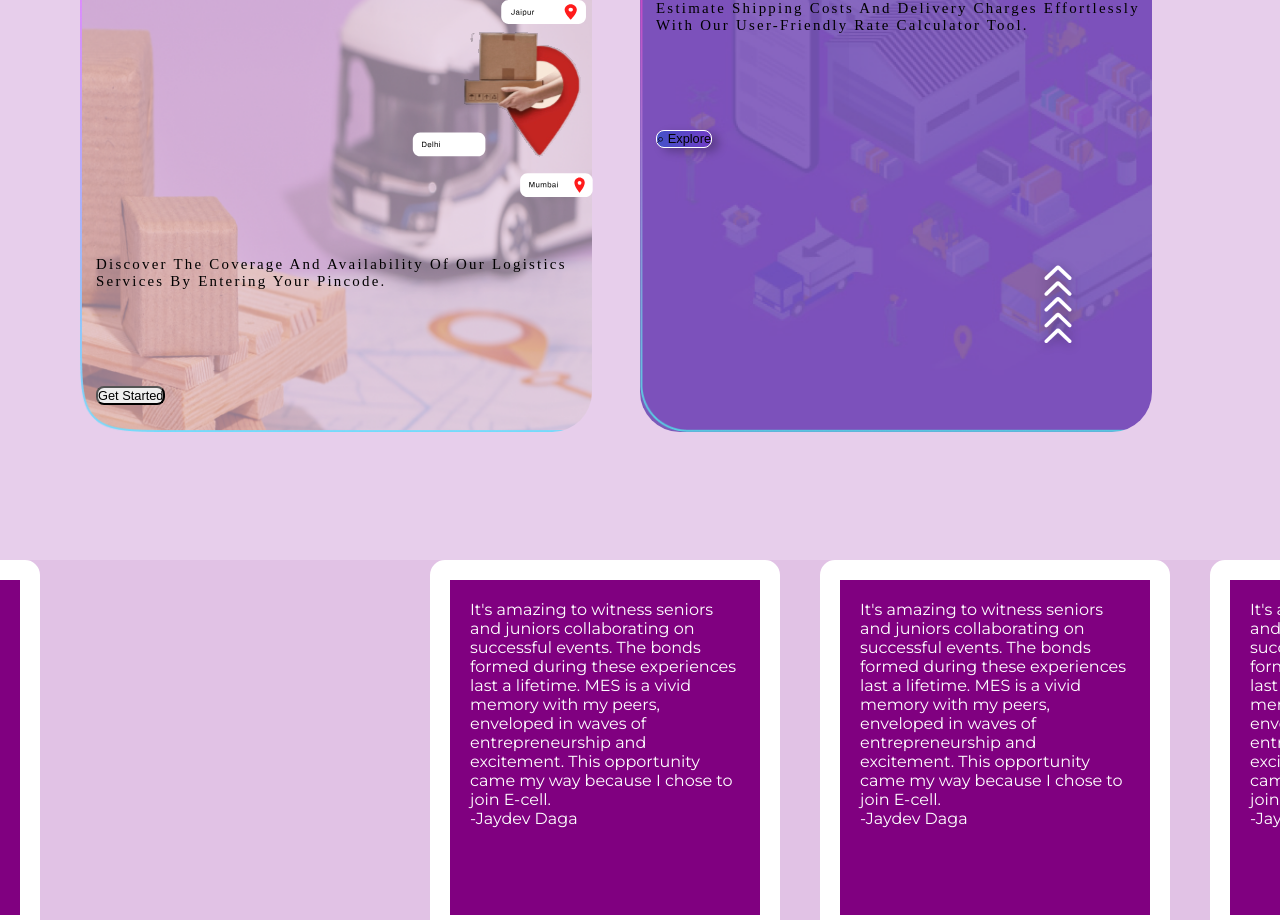
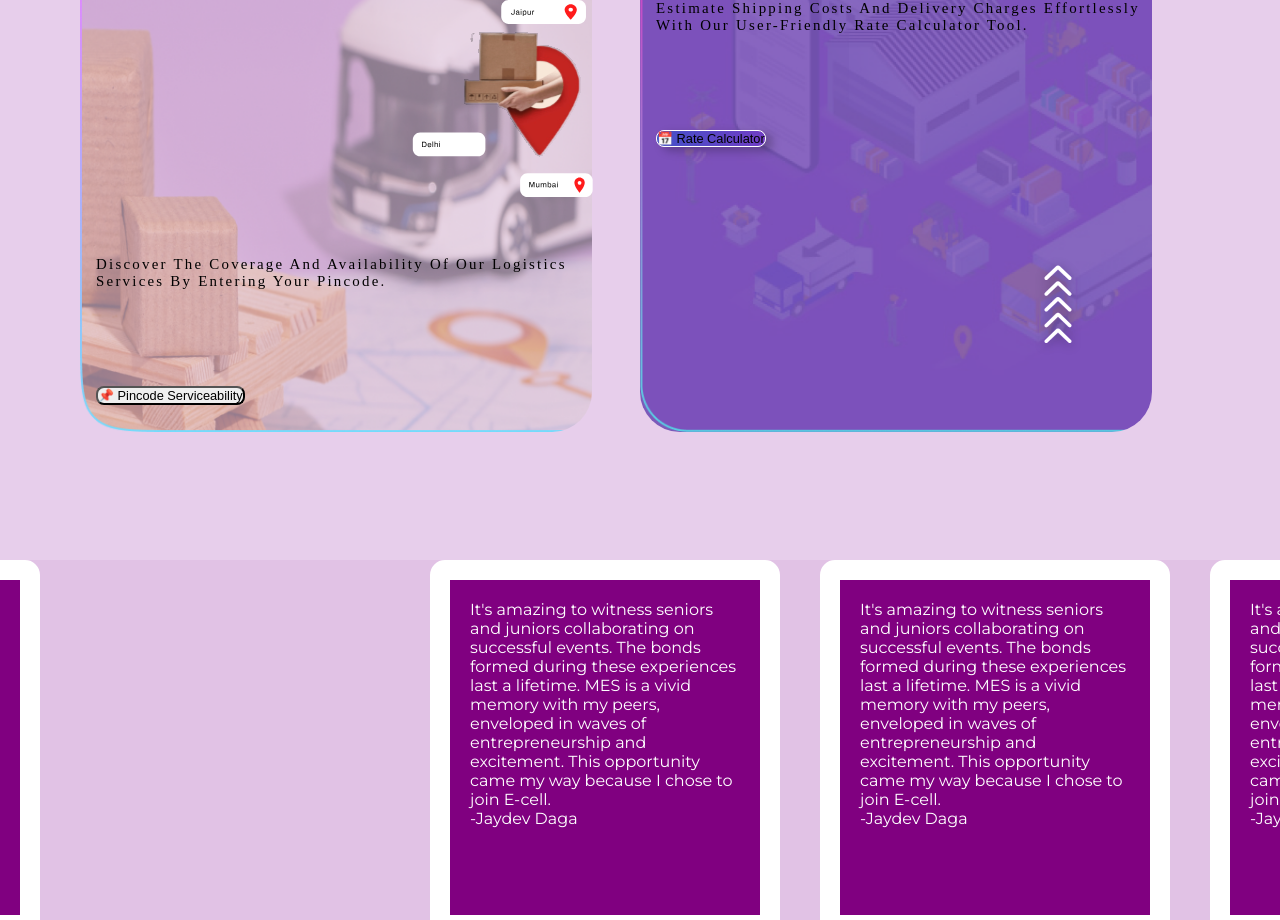
Before and after one commit to sivaram191/CampusExpress_Website, a React (Create React App) app: page / in a window 1280 px wide. Shown: the part 2800-3720 px from the top of the page. Built offline with nearby package versions, Linux system fonts and the light colour scheme; the HTML template or start-up script is replaced by a standard one.

Commit message:
Update Cards.js

```diff
--- a/src/Component/Cards.js
+++ b/src/Component/Cards.js
@@ -15,7 +15,7 @@ function Cards() {
           </div>
           <img src={location} alt="Location Icon" className="location-icon" />
           <Text className="pincarddescription">Discover the coverage and availability of our logistics services by entering your pincode.</Text>
-          <Button className="pincardbutton" onClick={() => window.location.href = '/Pincode'}>Get Started</Button>
+          <Button className="pincardbutton" onClick={() => window.location.href = '/Pincode'}>📌 Pincode Serviceability</Button>
         </Paper>
 
         <Paper className="rate-calc-card">
@@ -24,7 +24,7 @@ function Cards() {
             <Text className="ratecardsubtitle" color="white">Calculator</Text>
           </div>
           <Text className="ratecarddescription">Estimate shipping costs and delivery charges effortlessly with our user-friendly rate calculator tool.</Text>
-          <Button className="ratecardbutton" color="white">⌕ Explore</Button>
+          <Button className="ratecardbutton" color="white">📅 Rate Calculator</Button>
         </Paper>
         <img src={arrow} className="arrow-icon" />
       </div>
```
